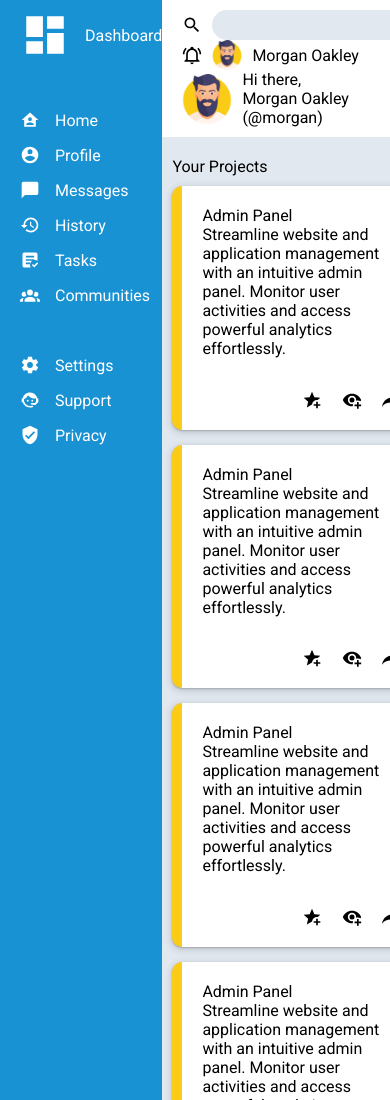
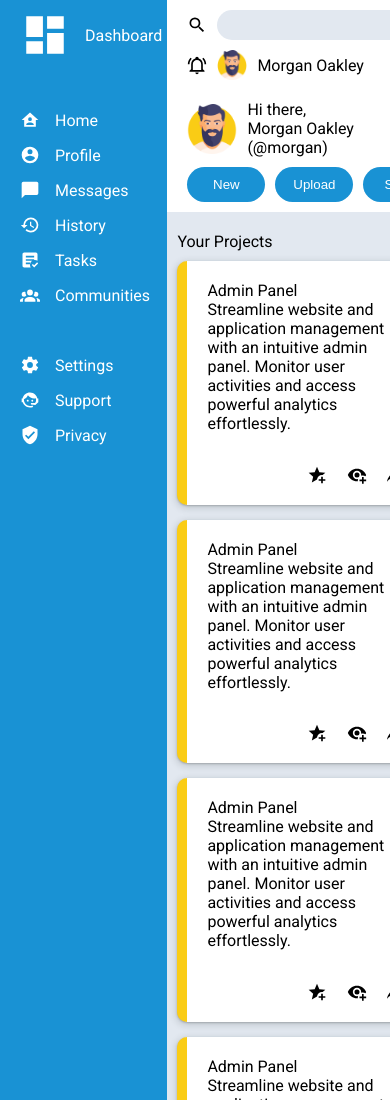
Before and after one commit to mrunal-mm/admin-dashboard, a plain HTML site: page index.html in a window 390 px wide. Shown: the top 1100 px of the page. Drawn offline with Linux system fonts and the light colour scheme.

Commit message:
Improve navbar responsiveness with flex-wrap

```diff
--- a/style.css
+++ b/style.css
@@ -68,11 +68,13 @@ svg:hover, button:hover{
   display: flex;
   align-items: center;
   flex-wrap: wrap;
+  margin-bottom: 20px;
+  gap: 10px;
+  justify-content: space-between;
 }
 
 .uppernav .left-part {
   display: flex;
-  margin-right: auto;
   gap: 10px;
   flex-grow: 2;
   flex-basis: 300px;
@@ -103,14 +105,15 @@ input[type="search"]:focus {
   display: flex;
   align-items: center;
   flex-wrap: wrap;
+  gap: 10px;
+  justify-content: space-between;
 }
 
 .lowernav .left-part {
   display: flex;
   gap: 10px;
   align-items: center;
-  margin-right: auto;
-  flex-basis: 200px;
+  flex-basis: 222px;
 }
 
 .lowernav .right-part {
@@ -124,8 +127,8 @@ input[type="search"]:focus {
   background-color: var(--blue);
   color: white;
   /* box-sizing: border-box; */
-  width: 60px;
-  height: 25px;
+  width: 78px;
+  height: 35px;
   border-radius: 20px;
 }
 
@@ -157,6 +160,7 @@ input[type="search"]:focus {
 
 .sidebar-logo{
     margin-bottom: 50px;
+    margin-right: 5px;
 }
 
 #dashboard{
```
